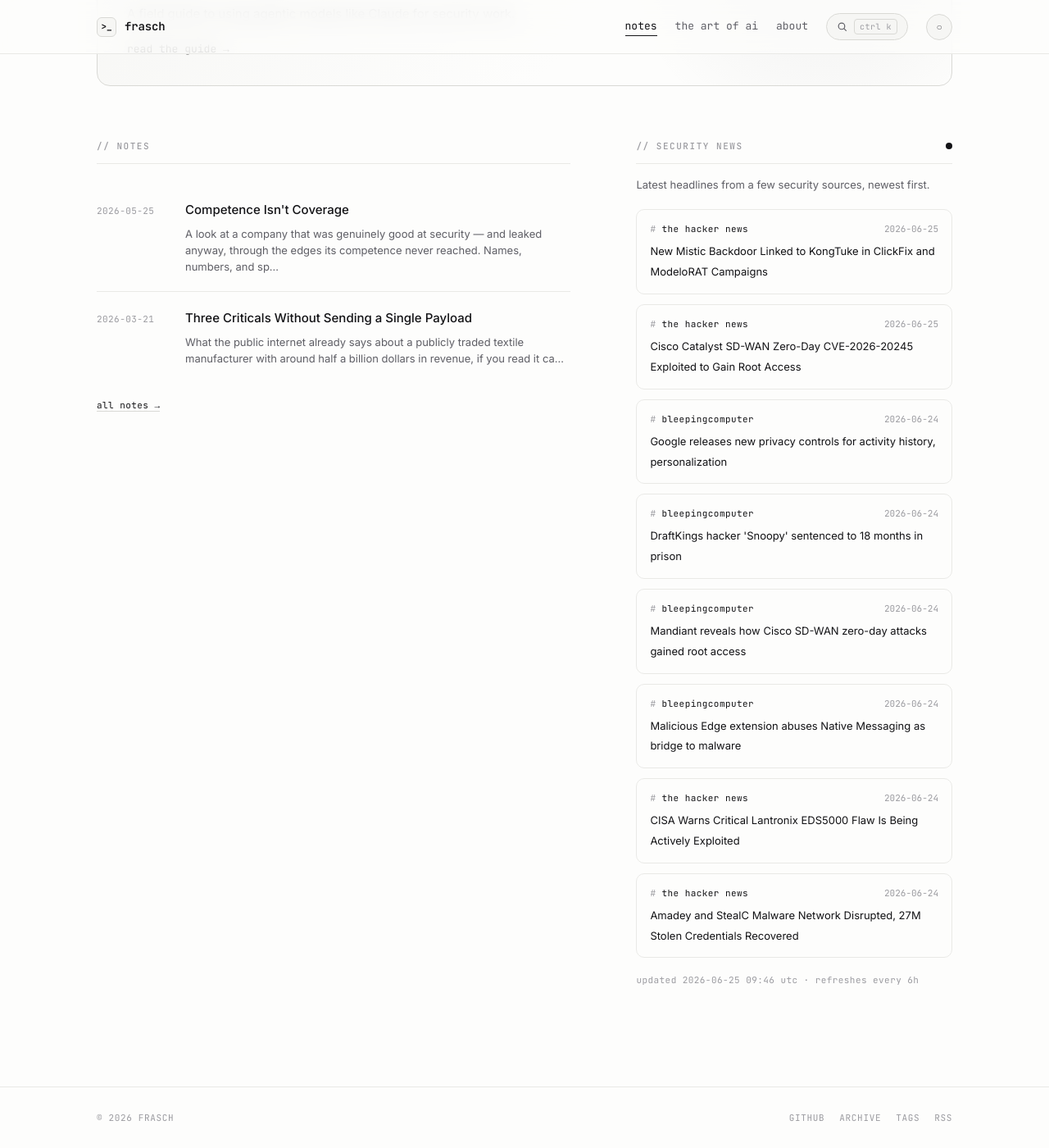
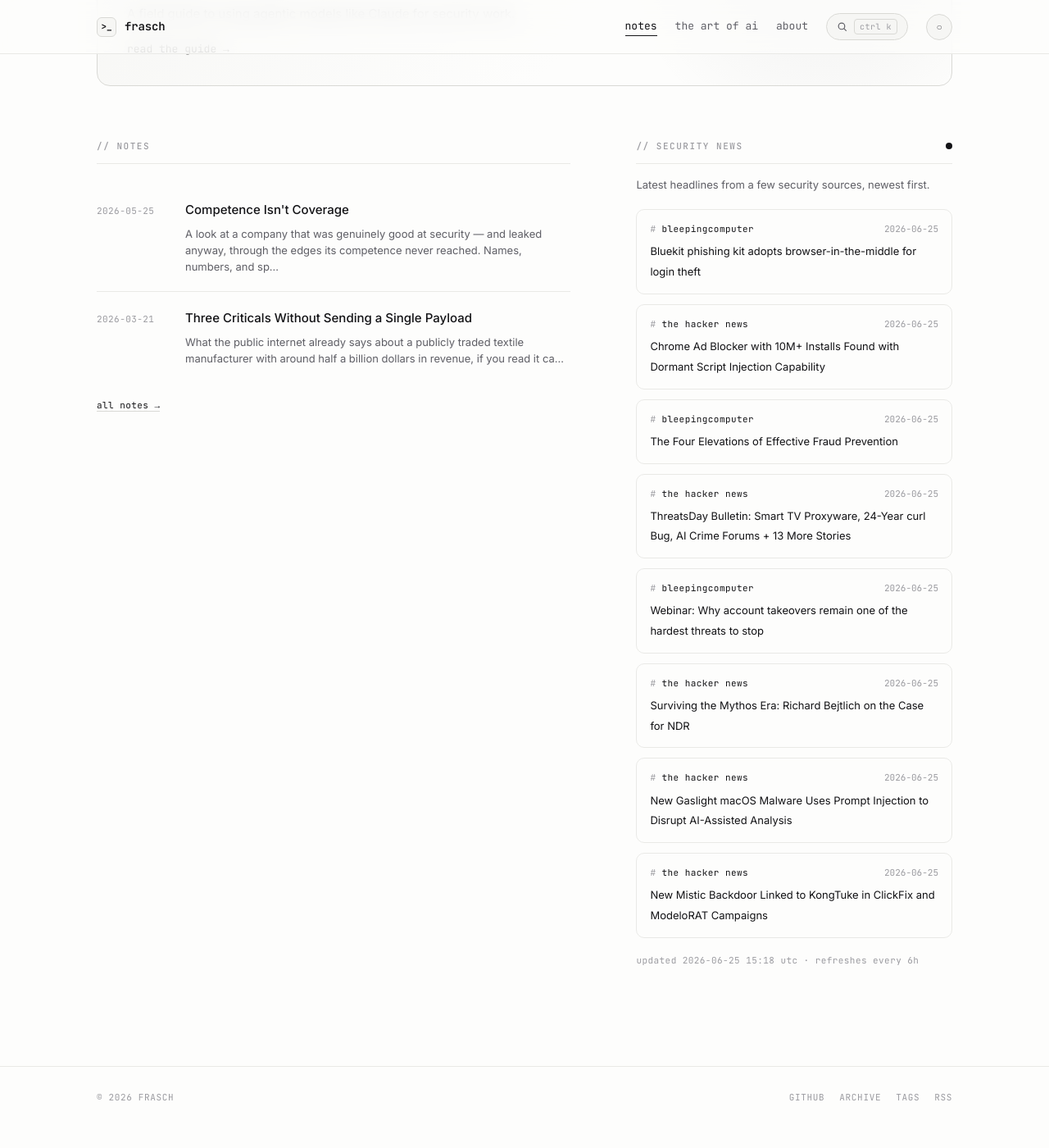
Before and after one commit to whoisfrasch/frasch, a Jekyll site: the page built from index.html, in a window 1280 px wide and 1400 px high, scrolled down 615 px. Shown: the whole window at 82% size. Built offline with Jekyll 4.4.1, drawn with Linux system fonts in a browser that asks for light colours; after the commit the page ends 1990 px from its top, so only the background shows below that.

Commit message:
Refresh security news feed

```diff
--- a/_data/news.json
+++ b/_data/news.json
@@ -1,53 +1,53 @@
 {
-  "updated": "2026-06-25T09:46:15Z",
+  "updated": "2026-06-25T15:18:23Z",
   "items": [
+    {
+      "source": "bleepingcomputer",
+      "title": "Bluekit phishing kit adopts browser-in-the-middle for login theft",
+      "link": "https://www.bleepingcomputer.com/news/security/bluekit-phishing-kit-adopts-browser-in-the-middle-for-login-theft/",
+      "date": "2026-06-25T15:00:00Z"
+    },
+    {
+      "source": "the hacker news",
+      "title": "Chrome Ad Blocker with 10M+ Installs Found with Dormant Script Injection Capability",
+      "link": "https://thehackernews.com/2026/06/chrome-ad-blocker-with-10m-installs.html",
+      "date": "2026-06-25T14:12:52Z"
+    },
+    {
+      "source": "bleepingcomputer",
+      "title": "The Four Elevations of Effective Fraud Prevention",
+      "link": "https://www.bleepingcomputer.com/news/security/the-four-elevations-of-effective-fraud-prevention/",
+      "date": "2026-06-25T14:01:11Z"
+    },
+    {
+      "source": "the hacker news",
+      "title": "ThreatsDay Bulletin: Smart TV Proxyware, 24-Year curl Bug, AI Crime Forums + 13 More Stories",
+      "link": "https://thehackernews.com/2026/06/threatsday-bulletin-smart-tv-proxyware.html",
+      "date": "2026-06-25T12:24:43Z"
+    },
+    {
+      "source": "bleepingcomputer",
+      "title": "Webinar: Why account takeovers remain one of the hardest threats to stop",
+      "link": "https://www.bleepingcomputer.com/news/security/webinar-why-account-takeovers-remain-one-of-the-hardest-threats-to-stop/",
+      "date": "2026-06-25T12:12:20Z"
+    },
+    {
+      "source": "the hacker news",
+      "title": "Surviving the Mythos Era: Richard Bejtlich on the Case for NDR",
+      "link": "https://thehackernews.com/2026/06/surviving-mythos-era-richard-bejtlich.html",
+      "date": "2026-06-25T11:17:31Z"
+    },
+    {
+      "source": "the hacker news",
+      "title": "New Gaslight macOS Malware Uses Prompt Injection to Disrupt AI-Assisted Analysis",
+      "link": "https://thehackernews.com/2026/06/new-gaslight-macos-malware-uses-prompt.html",
+      "date": "2026-06-25T09:23:03Z"
+    },
     {
       "source": "the hacker news",
       "title": "New Mistic Backdoor Linked to KongTuke in ClickFix and ModeloRAT Campaigns",
       "link": "https://thehackernews.com/2026/06/new-mistic-backdoor-linked-to-kongtuke.html",
       "date": "2026-06-25T08:54:37Z"
-    },
-    {
-      "source": "the hacker news",
-      "title": "Cisco Catalyst SD-WAN Zero-Day CVE-2026-20245 Exploited to Gain Root Access",
-      "link": "https://thehackernews.com/2026/06/cisco-catalyst-sd-wan-zero-day-cve-2026.html",
-      "date": "2026-06-25T05:46:54Z"
-    },
-    {
-      "source": "bleepingcomputer",
-      "title": "Google releases new privacy controls for activity history, personalization",
-      "link": "https://www.bleepingcomputer.com/news/google/google-releases-new-privacy-controls-for-activity-history-personalization/",
-      "date": "2026-06-24T23:46:17Z"
-    },
-    {
-      "source": "bleepingcomputer",
-      "title": "DraftKings hacker 'Snoopy' sentenced to 18 months in prison",
-      "link": "https://www.bleepingcomputer.com/news/security/draftkings-hacker-snoopy-sentenced-to-18-months-in-prison/",
-      "date": "2026-06-24T21:55:43Z"
-    },
-    {
-      "source": "bleepingcomputer",
-      "title": "Mandiant reveals how Cisco SD-WAN zero-day attacks gained root access",
-      "link": "https://www.bleepingcomputer.com/news/security/mandiant-reveals-how-cisco-sd-wan-zero-day-attacks-gained-root-access/",
-      "date": "2026-06-24T21:29:10Z"
-    },
-    {
-      "source": "bleepingcomputer",
-      "title": "Malicious Edge extension abuses Native Messaging as bridge to malware",
-      "link": "https://www.bleepingcomputer.com/news/security/malicious-edge-extension-abuses-native-messaging-as-bridge-to-malware/",
-      "date": "2026-06-24T20:58:22Z"
-    },
-    {
-      "source": "the hacker news",
-      "title": "CISA Warns Critical Lantronix EDS5000 Flaw Is Being Actively Exploited",
-      "link": "https://thehackernews.com/2026/06/cisa-warns-critical-lantronix-eds5000.html",
-      "date": "2026-06-24T17:19:18Z"
-    },
-    {
-      "source": "the hacker news",
-      "title": "Amadey and StealC Malware Network Disrupted, 27M Stolen Credentials Recovered",
-      "link": "https://thehackernews.com/2026/06/amadey-and-stealc-malware-network.html",
-      "date": "2026-06-24T15:59:50Z"
     }
   ]
 }
```
